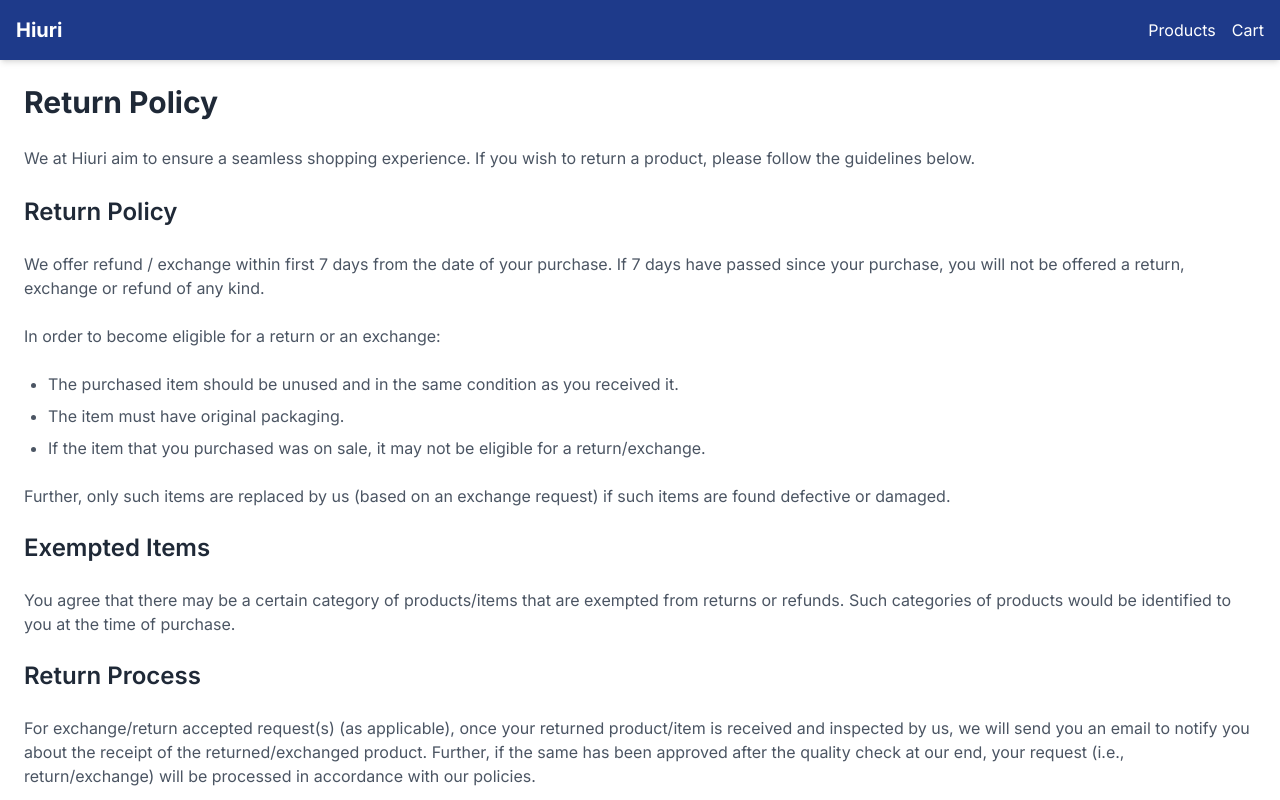
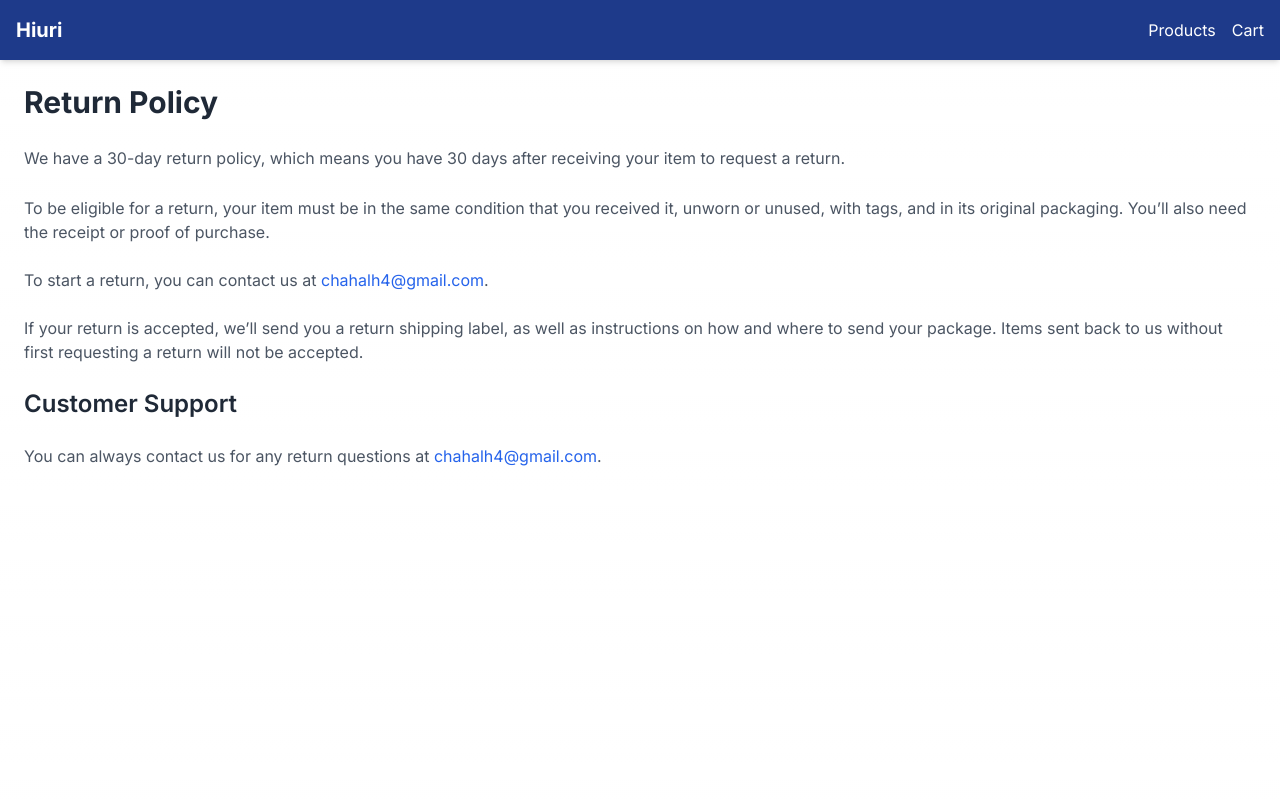
Before and after one commit to debmalya37/ecommerce-web, a Next.js app: page /return-policy in a window 1280 px wide. Shown: the top 800 px of the page. Built offline with nearby package versions, Linux system fonts and the light colour scheme.

Commit message:
#update in refund return n shipping pages

```diff
--- a/src/app/refund-policy/page.tsx
+++ b/src/app/refund-policy/page.tsx
@@ -7,7 +7,15 @@ export default function RefundPolicy() {
       <p className="text-gray-600 leading-7">
         At <strong>Hiuri</strong>, we prioritize customer satisfaction. If you are not completely satisfied with your purchase, we are here to help. This refund policy is designed to comply with the guidelines issued by the Reserve Bank of India (RBI) and ensure transparency in our refund process.
       </p>
-
+            <p className="text-gray-600 leading-7">
+                We will notify you once we’ve received and inspected your return, and let you know if the refund was approved or not. If approved, you’ll be automatically refunded on your original payment method within 10 business days and credited in 4 to 5 days. Please remember it can take some time for your bank or credit card company to process and post the refund too.
+            </p>
+            <p className="text-gray-600">
+                If more than 15 business days have passed since we’ve approved your return, please contact us at{" "}
+                <a href="mailto:chahalh4@gmail.com" className="text-blue-600 hover:underline">
+                    chahalh4@gmail.com
+                </a>.
+            </p>
       <h2 className="text-2xl font-semibold text-gray-800">1. Compliance with RBI Guidelines</h2>
       <p className="text-gray-600">
         In adherence to RBI regulations, we ensure:
--- a/src/app/return-policy/page.tsx
+++ b/src/app/return-policy/page.tsx
@@ -1,48 +1,28 @@
-import Link from "next/link";
-
 export default function ReturnPolicy() {
     return (
         <div className="container mx-auto p-6 space-y-6">
             <h1 className="text-3xl font-bold text-gray-800">Return Policy</h1>
             <p className="text-gray-600 leading-7">
-                We at Hiuri aim to ensure a seamless shopping experience. If you wish to return a product, please follow the guidelines below.
-            </p>
-
-            <h2 className="text-2xl font-semibold text-gray-800">Return Policy</h2>
-            <p className="text-gray-600">
-            We offer refund / exchange within first 7 days from the date of your purchase. If 7 days have passed since your purchase, you will not be offered a return, exchange or refund of any kind.
+                We have a 30-day return policy, which means you have 30 days after receiving your item to request a return.
             </p>
             <p className="text-gray-600">
-                In order to become eligible for a return or an exchange:
-            </p>
-            <ul className="list-disc ml-6 text-gray-600 space-y-2">
-                <li>The purchased item should be unused and in the same condition as you received it.</li>
-                <li>The item must have original packaging.</li>
-                <li>If the item that you purchased was on sale, it may not be eligible for a return/exchange.</li>
-            </ul>
-            <p className="text-gray-600">
-                Further, only such items are replaced by us (based on an exchange request) if such items are found defective or damaged.
-            </p>
-
-            <h2 className="text-2xl font-semibold text-gray-800">Exempted Items</h2>
-            <p className="text-gray-600">
-                You agree that there may be a certain category of products/items that are exempted from returns or refunds. Such categories of products would be identified to you at the time of purchase.
-            </p>
-
-            <h2 className="text-2xl font-semibold text-gray-800">Return Process</h2>
-            <p className="text-gray-600">
-                For exchange/return accepted request(s) (as applicable), once your returned product/item is received and inspected by us, we will send you an email to notify you about the receipt of the returned/exchanged product. Further, if the same has been approved after the quality check at our end, your request (i.e., return/exchange) will be processed in accordance with our policies.
+                To be eligible for a return, your item must be in the same condition that you received it, unworn or unused, with tags, and in its original packaging. You’ll also need the receipt or proof of purchase.
             </p>
             <p className="text-gray-600">
-                To initiate a return, contact us at <a href="mailto:chahalh4@gmail.com" className="text-blue-600 hover:underline">chahalh4@gmail.com</a>. Once your return request is approved, we will provide instructions for shipping the product back to us.
-            </p>
-
-            <h2 className="text-2xl font-semibold text-gray-800">Refunds for Returned Items</h2>
-            <p className="text-gray-600">
-                Upon receipt and inspection of the returned item, we will credit your refund within 7 business days. Refunds will be issued to the original payment method, including payments made via PhonePe.
+                To start a return, you can contact us at{" "}
+                <a href="mailto:chahalh4@gmail.com" className="text-blue-600 hover:underline">
+                    chahalh4@gmail.com
+                </a>.
             </p>
             <p className="text-gray-600">
-                For PhonePe transactions, you can also refer to their <Link href="https://www.phonepe.com/terms-conditions" target="_blank" className="text-blue-600 hover:underline">terms and conditions</Link>.
+                If your return is accepted, we’ll send you a return shipping label, as well as instructions on how and where to send your package. Items sent back to us without first requesting a return will not be accepted.
+            </p>
+            <h2 className="text-2xl font-semibold text-gray-800">Customer Support</h2>
+            <p className="text-gray-600">
+                You can always contact us for any return questions at{" "}
+                <a href="mailto:chahalh4@gmail.com" className="text-blue-600 hover:underline">
+                    chahalh4@gmail.com
+                </a>.
             </p>
         </div>
     );
--- a/src/app/shipping-policy/page.tsx
+++ b/src/app/shipping-policy/page.tsx
@@ -8,31 +8,14 @@ export default function ShippingPolicy() {
                 At Hiuri, we strive to ensure that your orders are delivered to you in a timely and efficient manner. Please review our shipping policy below for more details.
             </p>
 
-            <h2 className="text-2xl font-semibold text-gray-800">Shipping Process</h2>
+            <h2 className="text-2xl font-semibold text-gray-800">Processing Time</h2>
             <p className="text-gray-600">
-                Orders are shipped through registered domestic courier companies and/or speed post only. We ensure that:
-            </p>
-            <ul className="list-disc ml-6 text-gray-600 space-y-2">
-                <li>Orders are shipped within 3 days from the date of order and/or payment.</li>
-                <li>Delivery is made as per the agreed date at the time of order confirmation, subject to courier company or postal norms.</li>
-            </ul>
-            <p className="text-gray-600">
-                Please note that Hiuri is not liable for any delays caused by the courier company or postal authority.
+                All orders are delivered within 2-3 business days. Orders are not shipped or delivered on weekends or holidays. If we are experiencing a high volume of orders, shipments may be delayed by a few days. Please allow additional days in transit for delivery. If there is a significant delay in the shipment of your order, we will contact you via email or phone.
             </p>
 
-            <h2 className="text-2xl font-semibold text-gray-800">Delivery Address</h2>
+            <h2 className="text-2xl font-semibold text-gray-800">Shipping Time</h2>
             <p className="text-gray-600">
-                Delivery of all orders will be made to the address provided by the buyer at the time of purchase. It is the buyer’s responsibility to ensure that the shipping address provided is accurate and accessible.
-            </p>
-
-            <h2 className="text-2xl font-semibold text-gray-800">Order Confirmation</h2>
-            <p className="text-gray-600">
-                Once your order is shipped, delivery confirmation will be sent to your registered email ID. Please ensure your email address is correct at the time of registration to avoid delays in communication.
-            </p>
-
-            <h2 className="text-2xl font-semibold text-gray-800">Shipping Costs</h2>
-            <p className="text-gray-600">
-                Any shipping costs levied by the seller or the Platform Owner (as applicable) are non-refundable.
+                <strong>Domestic Shipping:</strong> Orders will be delivered within 3 to 4 weeks from the date of order confirmation. Please note that delivery times may be affected by factors beyond our control, such as weather conditions, customs delays, and other unforeseen circumstances.
             </p>
 
             <h2 className="text-2xl font-semibold text-gray-800">Customer Support</h2>
```
